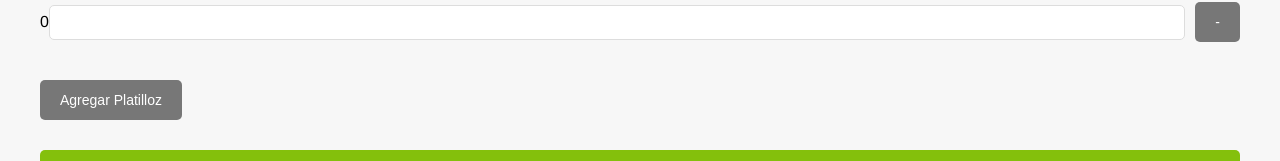
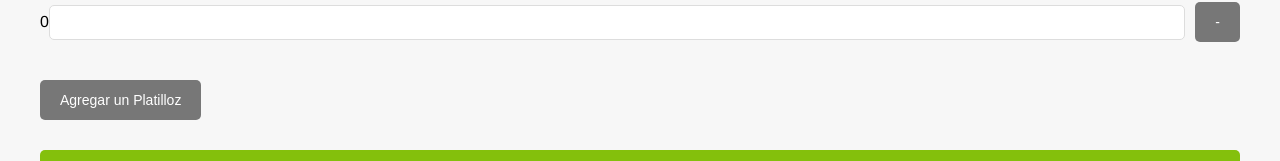
Before and after one commit to jorgelerma/FastReactWork1, a React (Create React App) app: page / in a window 1280 px wide. Shown: the part 111-272 px from the top of the page. Built offline with nearby package versions, Linux system fonts and the light colour scheme.

Commit message:
"Rename button1 part2"

```diff
--- a/src/App.js
+++ b/src/App.js
@@ -76,7 +76,7 @@ class App extends React.Component {
             <button type="button" onClick={this.handleRemoveShareholder(idx)} className="small">-</button>
           </div>
         ))}
-        <button type="button" onClick={this.handleAddShareholder} className="small">Agregar Platilloz</button>
+        <button type="button" onClick={this.handleAddShareholder} className="small">Agregar un Platilloz</button>
         <button>Incorporate</button>
 
         <button type="button" onClick={this.showContents.bind(this)}>Show Content</button>
```
